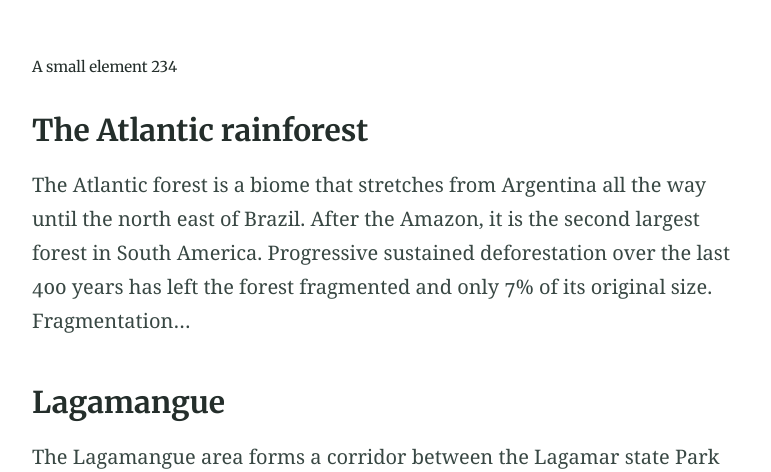
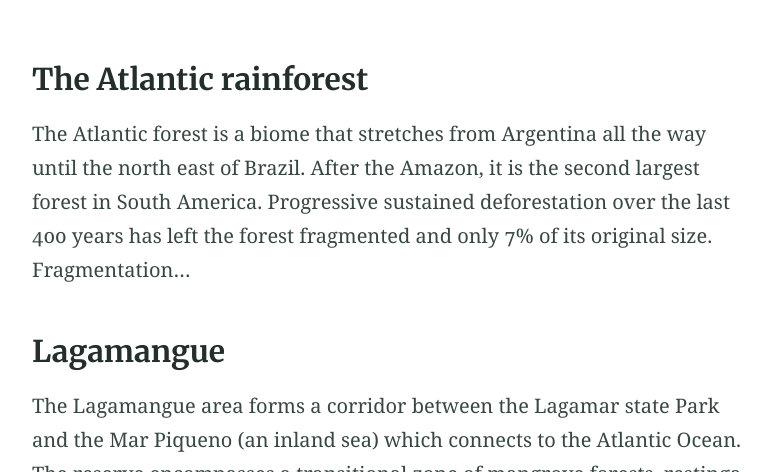
Before and after one commit to lagamangue/lagamangue.github.io, a Jekyll site: the page built from elements.md, in a window 1280 px wide and 900 px high, cut to the strip 428-900 px from the top of the window. Shown: the whole strip, without its empty margins (251-1022 px from the left). Built offline with Jekyll 4.4.1, drawn with Linux system fonts in a browser that asks for light colours.

Commit message:
Update elements.md

```diff
--- a/elements.md
+++ b/elements.md
@@ -1,5 +1,5 @@
 ---
-title: <small>A small element 234</small>
+title: <small> </small>
 feature_text: |
 feature_image: "https://github.com/lagamangue/lagamangue.github.io/blob/main/assets/teste2.png"
 ---
```
